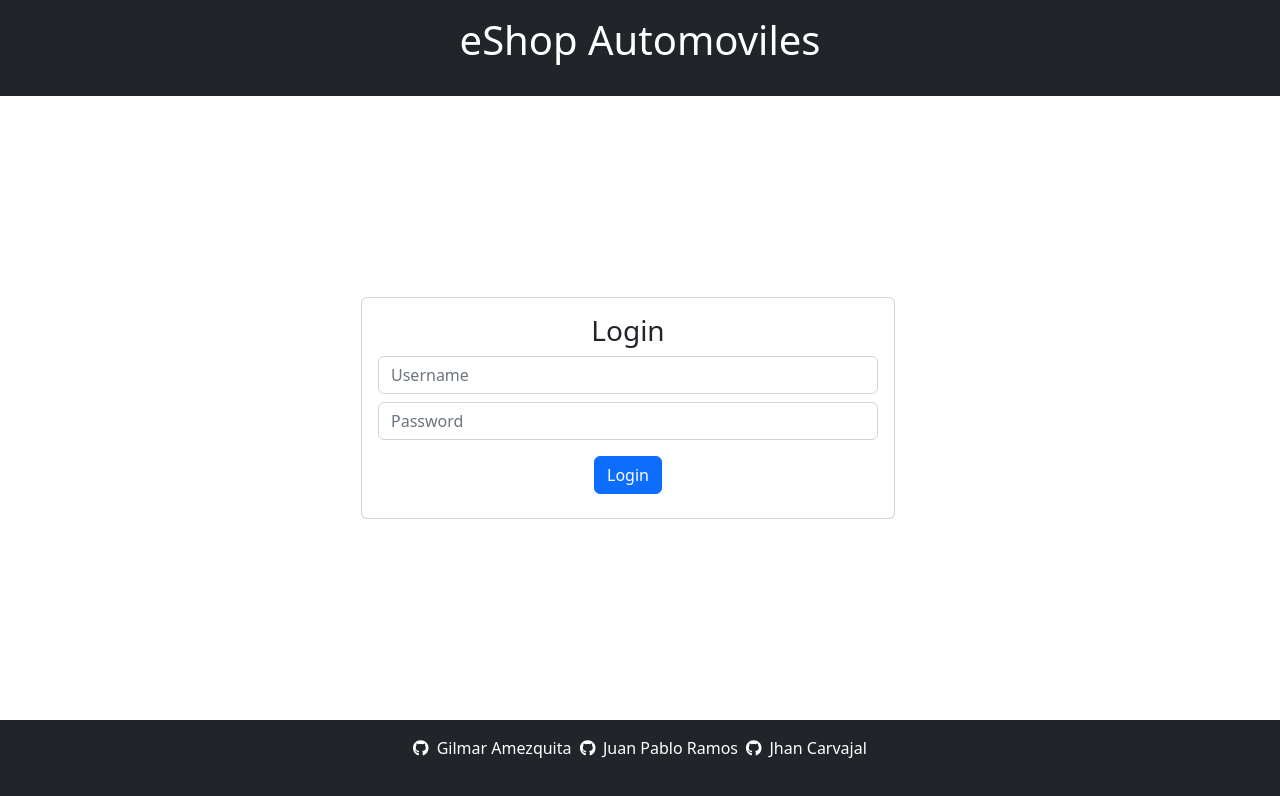
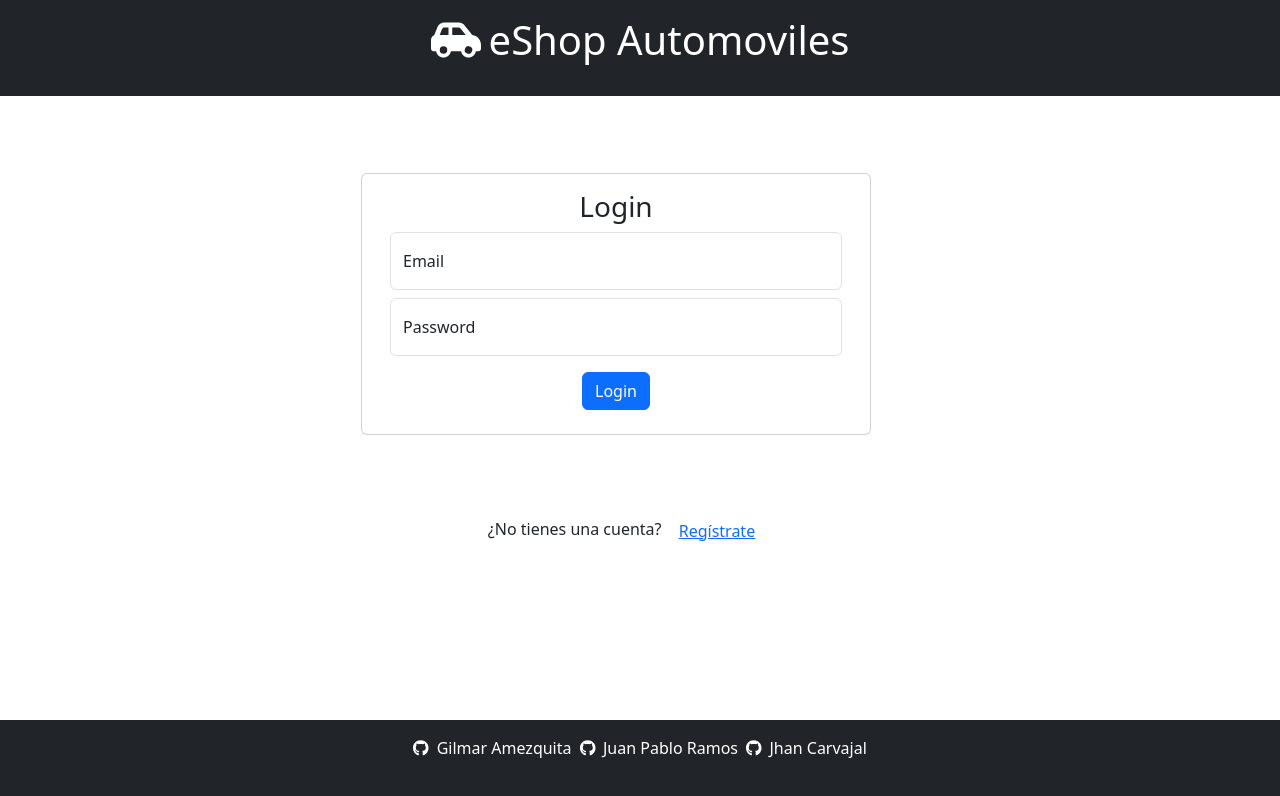
Before and after one commit to IcesiComputacionInternet/TallerFinal, a React (Vite) app in the folder frontAutomoviles/: page /login in a window 1280 px wide. Shown: the top 796 px of the page. Built offline with nearby package versions, Linux system fonts and the light colour scheme.

Commit message:
Added more style to login

```diff
--- a/frontAutomoviles/package.json
+++ b/frontAutomoviles/package.json
@@ -15,8 +15,9 @@
     "@fortawesome/free-regular-svg-icons": "^6.4.0",
     "@fortawesome/free-solid-svg-icons": "^6.4.0",
     "@fortawesome/react-fontawesome": "^0.2.0",
-    "bootstrap": "^5.2.3",
+    "bootstrap": "^5.3.0",
     "react": "^18.2.0",
+    "react-bootstrap": "^2.7.4",
     "react-dom": "^18.2.0",
     "react-router-dom": "^6.11.2"
   },
--- a/frontAutomoviles/src/App.tsx
+++ b/frontAutomoviles/src/App.tsx
@@ -8,7 +8,7 @@ import NotFound from './views/NotFound/NotFound';
 
 function App() {
   const [isLoggedIn, setIsLoggedIn] = useState<boolean>(
-    () => localStorage.getItem('jwt') === null
+    () => localStorage.getItem('jwt') !== null
   );
 
   useEffect(() => {
@@ -37,6 +37,7 @@ function App() {
           />
         </Routes>
       </BrowserRouter>
+
       <FooterInfo />
     </>
   )
--- a/frontAutomoviles/src/views/Auth/AuthView.tsx
+++ b/frontAutomoviles/src/views/Auth/AuthView.tsx
@@ -1,20 +1,59 @@
+import { useState } from "react";
+import { faCarSide} from "@fortawesome/free-solid-svg-icons";
+import { FontAwesomeIcon } from "@fortawesome/react-fontawesome";
 import LoginForm from "./components/LoginForm";
+import RegisterForm from "./components/RegisterForm";
 
 interface Props {
     setLogin: () => void;
 }
 
 function AuthView ({setLogin}: Props) {
+    const [viewLogin, setViewLogin] = useState<boolean>(true);
+
+    const toggleView = () => {
+        setViewLogin(!viewLogin);
+    };
+
     return (
-
         <div>
             <header className="p-3 bg-dark text-white" style={{height:'12vh'}}>
                 <div className="container d-flex align-items-center justify-content-center">
-                    <span className="text-center display-6"><strong>eShop Automoviles</strong></span>
+                    <span className="text-center display-6">
+                        <FontAwesomeIcon icon={faCarSide} className="me-2" />
+                        <strong>eShop Automoviles</strong>
+                    </span>
                 </div>
             </header>
-            <LoginForm setLogin={setLogin}/>
-
+            <div className="container d-flex align-items-center">
+                <div className="row justify-content-center w-100" style={{height:'78vh'}}>
+                    {viewLogin ? (
+                        <>
+                            <div className="col-md-6 container d-flex align-items-center">
+                                <LoginForm setLogin={setLogin} />
+                            </div>
+                            <p className="text-center">
+                                ¿No tienes una cuenta?{' '}
+                                <button className="btn btn-link" onClick={toggleView}>
+                                    Regístrate
+                                </button>
+                            </p>
+                        </>
+                    ) : (
+                        <>
+                            <div className="col-md-6 container d-flex align-items-center">
+                                <RegisterForm />
+                            </div>
+                            <p className="text-center mt-3">
+                                ¿Ya tienes una cuenta?{' '}
+                                <button className="btn btn-link" onClick={toggleView}>
+                                    Inicia sesión
+                                </button>
+                            </p>
+                        </>
+                    )}
+                </div>
+            </div>
         </div>
     )
 }
--- a/frontAutomoviles/src/views/Auth/components/LoginForm.tsx
+++ b/frontAutomoviles/src/views/Auth/components/LoginForm.tsx
@@ -6,7 +6,7 @@ interface Props {
 }
 
 const Login = ({setLogin}: Props) => {
-    const [username, setUsername] = useState("");
+    const [emailPhone, setEmailPhone] = useState("");
     const [password, setPassword] = useState("");
 
     const navigation: NavigateFunction = useNavigate();
@@ -18,23 +18,23 @@ const Login = ({setLogin}: Props) => {
     };
 
     return (
-        <div className='container d-flex align-items-center' style={{ height: "78vh"}}>
+        <div className='container d-flex align-items-center'>
             <div className='row justify-content-center w-100'>
-                <div className='col-md-6'>
                 <div className='card'>
                     <div className='card-body text-center'>
                         <h3 className='card-title'>Login</h3>
                         <form onSubmit={handleSubmit}>
-                                <div className='form-group my-2'>
+                            <div className='form-group my-2 form-floating'>
                                 <input
-                                        type="text"
+                                    type="email"
                                     className='form-control'
-                                        placeholder='Username'
-                                        value={username}
-                                        onChange={(event) => setUsername(event.target.value)}
+                                    placeholder='Email'
+                                    value={emailPhone}
+                                    onChange={(event) => setEmailPhone(event.target.value)}
                                 />
+                                <label>Email</label>
                             </div>
-                                <div className='form-group my-2'>
+                            <div className='form-group my-2 form-floating'>
                                 <input
                                     type="password"
                                     className='form-control'
@@ -42,6 +42,7 @@ const Login = ({setLogin}: Props) => {
                                     value={password}
                                     onChange={(event) => setPassword(event.target.value)}
                                 />
+                                <label>Password</label>
                             </div>
                             <button
                                 type='submit'
@@ -54,7 +55,6 @@ const Login = ({setLogin}: Props) => {
                 </div>
             </div>
         </div>
-        </div>
     );
 };
 
--- a/frontAutomoviles/src/views/Auth/components/RegisterForm.tsx
+++ b/frontAutomoviles/src/views/Auth/components/RegisterForm.tsx
@@ -0,0 +1,59 @@
+import { useState } from 'react';
+
+const RegisterForm = () => {
+  const [email, setEmail] = useState('');
+  const [phone, setPhone] = useState('');
+  const [password, setPassword] = useState('');
+
+  const handleSubmit = (event: any) => {
+    event.preventDefault();
+  };
+
+  return (
+    <div className="container d-flex align-items-center">
+      <div className="row justify-content-center w-100">
+          <div className="card">
+            <div className="card-body text-center">
+              <h3 className="card-title">Register</h3>
+              <form onSubmit={handleSubmit}>
+                <div className="form-group my-2 form-floating">
+                  <input
+                    type="text"
+                    className="form-control"
+                    placeholder="Email"
+                    value={email}
+                    onChange={(event) => setEmail(event.target.value)}
+                  />
+                  <label htmlFor='email'>Email</label>
+                </div>
+                <div className="form-group my-2 form-floating">
+                  <input
+                    type="text"
+                    className="form-control"
+                    placeholder="Phone"
+                    value={phone}
+                    onChange={(event) => setPhone(event.target.value)}
+                  />
+                  <label htmlFor='phone'>Phone</label>
+                </div>
+                <div className="form-group my-2">
+                  <input
+                    type="password"
+                    className="form-control"
+                    placeholder="Password"
+                    value={password}
+                    onChange={(event) => setPassword(event.target.value)}
+                  />
+                </div>
+                <button type="submit" className="btn btn-primary btn-block my-2">
+                  Register
+                </button>
+              </form>
+            </div>
+          </div>
+      </div>
+    </div>
+  );
+};
+
+export default RegisterForm;
```
Also changed, not shown: 1 other file (tests, documents, lock files or other folders). Lines whose indentation alone changed are shown as unchanged.
